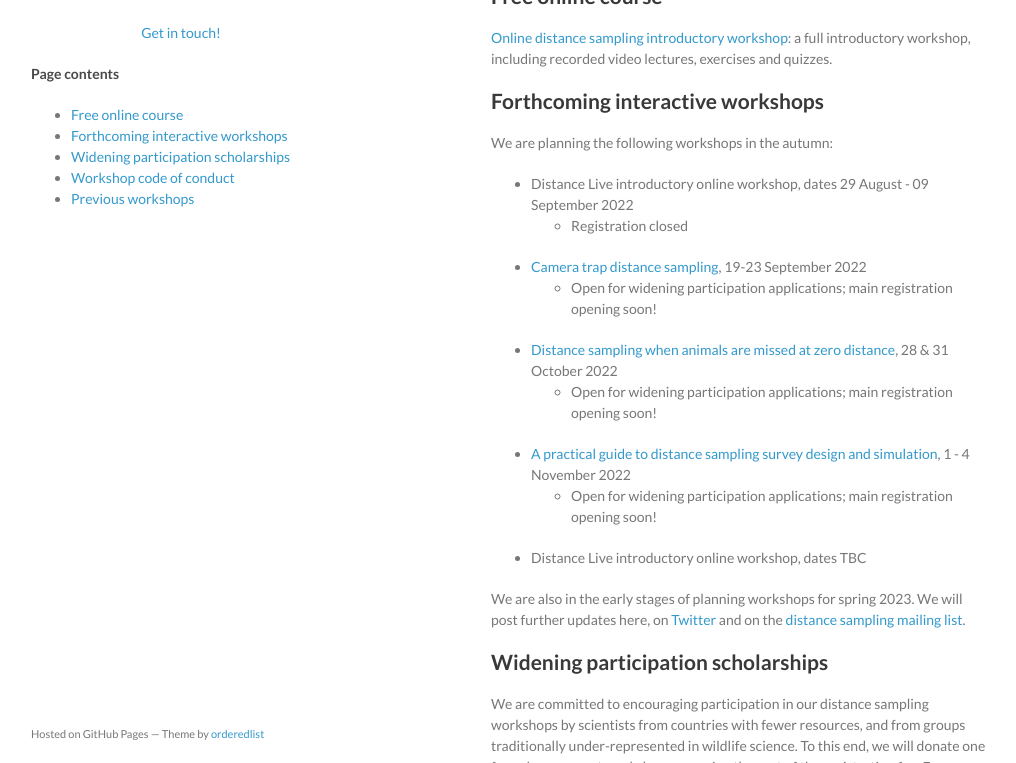
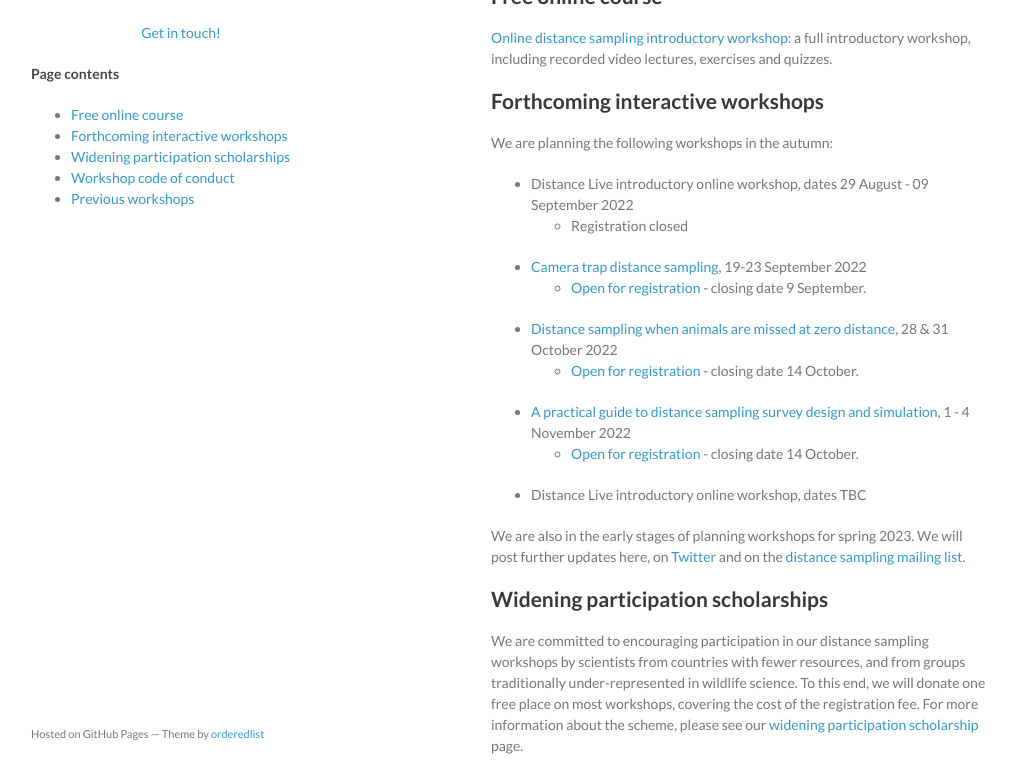
Before and after one commit to distanceworkshops/distanceworkshops.github.io, a Jekyll site: the page built from index.md, in a window 1280 px wide and 900 px high, cut to the strip 137-900 px from the top of the window. Shown: the whole strip, without its empty margins (129-1145 px from the left). Built offline with Jekyll 4.4.1, drawn with Linux system fonts in a browser that asks for light colours.

Commit message:
Opened registration

```diff
--- a/index.md
+++ b/index.md
@@ -18,11 +18,11 @@ We are planning the following workshops in the autumn:
 - Distance Live introductory online workshop, dates 29 August - 09 September 2022
   - Registration closed
 - [Camera trap distance sampling](ctds-sept-2022), 19-23 September 2022
-  - Open for widening participation applications; main registration opening soon!
+  - [Open for registration](https://onlineshop.st-andrews.ac.uk/conferences-and-events/events/creem/online-workshop-analysis-of-camera-trap-data-with-distance-sampling-19th-20th-22nd-23rd-sept) - closing date 9 September.
 - [Distance sampling when animals are missed at zero distance](mrds-oct-2022), 28 & 31 October 2022
-  - Open for widening participation applications; main registration opening soon!
+  - [Open for registration](https://onlineshop.st-andrews.ac.uk/conferences-and-events/events/creem/online-workshop-distance-sampling-when-animals-are-missed-at-zero-distance-28th-31st-oct-2022) - closing date 14 October.
 - [A practical guide to distance sampling survey design and simulation](design-nov-2022), 1 - 4 November 2022
-  - Open for widening participation applications; main registration opening soon!
+  - [Open for registration](https://onlineshop.st-andrews.ac.uk/conferences-and-events/events/creem/online-workshop-practical-design-simulation-to-optimise-distance-sampling-surveys-nov-2022) - closing date 14 October.
 - Distance Live introductory online workshop, dates TBC
 
 We are also in the early stages of planning workshops for spring 2023.  We will post further updates here, on [Twitter](http://twitter.com/distancesamp) and on the [distance sampling mailing list](https://groups.google.com/forum/#!forum/distance-sampling).
```
